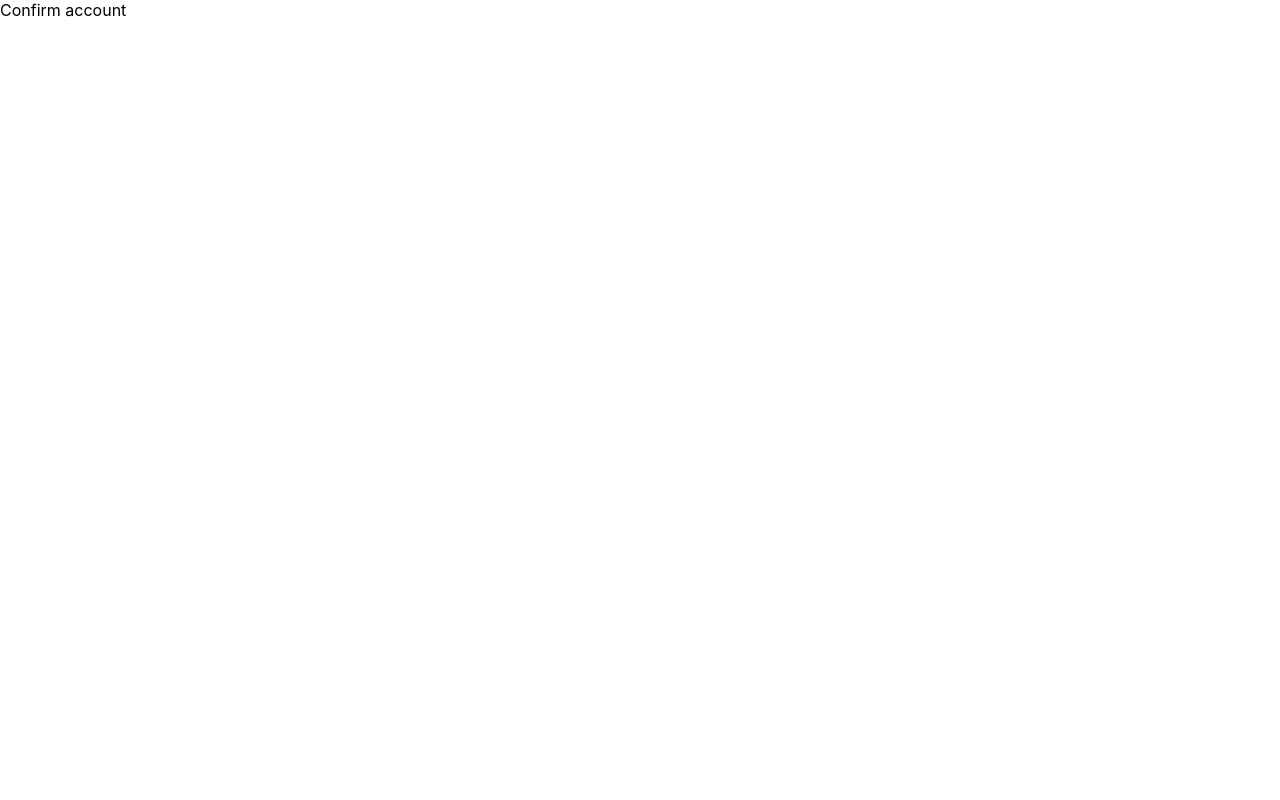
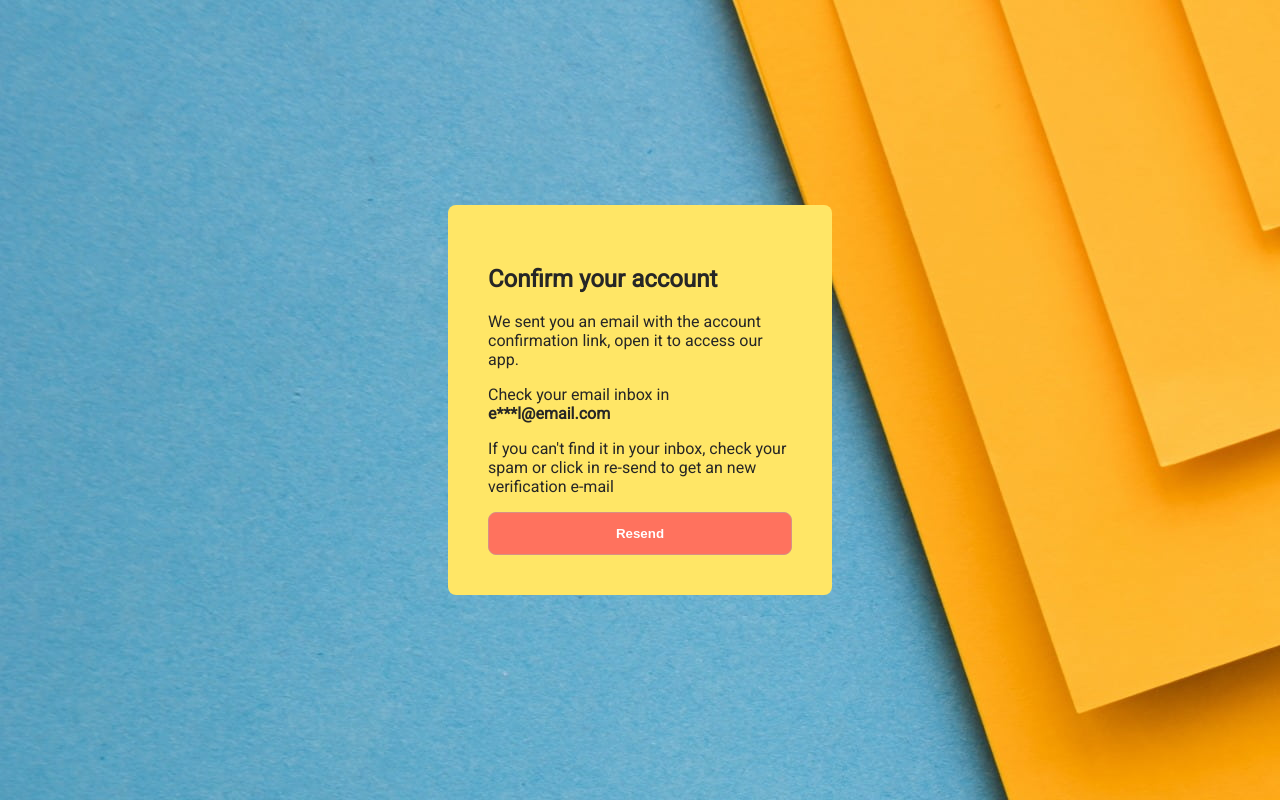
Before and after one commit to PabloAbreuDev/open_notes_frontend, a Next.js app: page /confirm_account in a window 1280 px wide. Built offline with nearby package versions, Linux system fonts and the light colour scheme.

Commit message:
fix: disabling linting

```diff
--- a/pages/_document.tsx
+++ b/pages/_document.tsx
@@ -1,4 +1,4 @@
-import Document, { DocumentContext } from "next/document";
+import Document, { DocumentContext, Head, Html, Main, NextScript } from "next/document";
 import { ServerStyleSheet } from "styled-components";
 
 export default class MyDocument extends Document {
@@ -26,4 +26,24 @@ export default class MyDocument extends Document {
             sheet.seal();
         }
     }
+
+    render() {
+        return (
+            <Html>
+                <Head>
+                    <link
+                        href="https://fonts.googleapis.com/css2?family=Inter&display=optional"
+                        rel="stylesheet"
+                    />
+                    <link rel="preconnect" href="https://fonts.googleapis.com" />
+                    <link rel="preconnect" href="https://fonts.gstatic.com" />
+                    <link href="https://fonts.googleapis.com/css2?family=Roboto:ital,wght@0,300;0,400;1,300&display=swap" rel="stylesheet" />
+                </Head>
+                <body>
+                    <Main />
+                    <NextScript />
+                </body>
+            </Html>
+        )
+    }
 }
--- a/pages/confirm_account/index.tsx
+++ b/pages/confirm_account/index.tsx
@@ -1,6 +1,86 @@
+import { api } from "../../services/api";
+import Swal from "sweetalert2";
+import * as yup from "yup";
+import { useFormik } from "formik";
+import { useState } from "react";
+import jwt_decode from "jwt-decode";
+import background from '../../public/background.jpg'
+import { useRouter } from "next/router";
+import { ConfirmAccountBackGround, ConfirmAccountPanel } from "./styled";
+import { protectEmail } from "../../utils/string";
+
+
+
 function ConfirmAccount() {
-  return <>Confirm account</>;
+  const [loading, setLoading] = useState<boolean>(false);
+  const router = useRouter()
+
+
+  const formik = useFormik({
+    initialValues: {
+      email: "",
+      password: "",
+    },
+    validationSchema: yup.object({
+      email: yup
+        .string()
+        .email("Use a valid e-mail")
+        .required("This field is required"),
+      password: yup
+        .string()
+        .min(6, "Password is too short - should be 6 chars minimum.")
+        .max(30, "Password is too long - should be 30 chars maximum.")
+        .required("This field is required"),
+    }),
+    async onSubmit(values, formikHelpers) {
+      setLoading(true);
+      try {
+
+        const { data } = await api.put<{ token: string }>("/users/login", {
+          email: values.email,
+          password: values.password,
+        });
+
+        const decoded: { id: string, verified: boolean } = jwt_decode(data.token)
+
+        if (!decoded.verified) {
+          router.push("confirm_account/")
+        }
+      } catch (err: any) {
+        console.log(err)
+
+        Swal.fire({
+          icon: "warning",
+          title: "Something went wrong",
+          html: err.response.data.message,
+        });
+
+      }
+      setLoading(false);
+    },
+  });
+
+  return (
+    <ConfirmAccountBackGround style={{ backgroundImage: `url(${background.src})` }}>
+      <ConfirmAccountPanel>
+        <div className="right-side content-box">
+          <h2>Confirm your account</h2>
+          <p>
+            We sent you an email with the account confirmation link, open it to access our app.
+          </p>
+
+          <p>
+            Check your email inbox in <b>{protectEmail("email@email.com")}</b></p>
+
+          <p>If you can't find it in your inbox, check your spam or click in re-send to get an new verification e-mail</p>
+
+          <button type="submit">
+            {loading ? "Wait a second..." : "Resend"}
+          </button>
+        </div>
+      </ConfirmAccountPanel>
+    </ConfirmAccountBackGround >
+  );
 }
 
-
-export default ConfirmAccount
+export default ConfirmAccount;
--- /dev/null
+++ b/pages/confirm_account/styled.ts
@@ -0,0 +1,48 @@
+import styled from "styled-components";
+
+export const ConfirmAccountBackGround = styled.div`
+  background: #bfe7f6;
+  width: 100%;
+  height: 100vh;
+  display: flex;
+  align-items: center;
+  justify-content: center;
+`;
+
+export const ConfirmAccountPanel = styled.div`
+  display: flex;
+  font-family: "Roboto", sans-serif;
+  color: #262626;
+
+  .content-box {
+    width: 30vw;
+    padding: 40px;
+    border-radius: 8px;
+    @media only screen and (max-width: 768px) {
+      width: 95vw;
+    }
+  }
+
+  .right-side {
+    background-color: #ffe666;
+    margin: 0 auto;
+
+    h2 {
+      font-weight: bold;
+    }
+
+    button {
+      padding: 13px 15px 13px 15px;
+      width: 100%;
+      border: solid 1px #d79086;
+      background-color: #ff725e;
+      color: #fff;
+      font-weight: bold;
+      border-radius: 8px;
+      cursor: pointer;
+      &:hover {
+        background-color: #c15545;
+      }
+    }
+  }
+`;
--- a/pages/index.tsx
+++ b/pages/index.tsx
@@ -12,9 +12,7 @@ const Home: NextPage = () => {
         <link rel="icon" href="/favicon.ico" />
 
 
-        <link rel="preconnect" href="https://fonts.googleapis.com" />
-        <link rel="preconnect" href="https://fonts.gstatic.com" />
-        <link href="https://fonts.googleapis.com/css2?family=Roboto:ital,wght@0,300;0,400;1,300&display=swap" rel="stylesheet" />
+
 
 
 
--- a/pages/signin/styled.ts
+++ b/pages/signin/styled.ts
@@ -1,6 +1,6 @@
 import styled from "styled-components";
 
-export const SignUpBackGround = styled.div`
+export const SignInBackGround = styled.div`
   background: #bfe7f6;
   width: 100%;
   height: 100vh;
@@ -9,13 +9,13 @@ export const SignUpBackGround = styled.div`
   justify-content: center;
 `;
 
-export const SingUpPanel = styled.div`
+export const SingInPanel = styled.div`
   display: flex;
   font-family: "Roboto", sans-serif;
   color: #262626;
 
   .content-box {
-    width: 40vw;
+    width: 30vw;
     padding: 40px;
     border-radius: 8px;
     @media only screen and (max-width: 768px) {
--- a/pages/signup/styled.ts
+++ b/pages/signup/styled.ts
@@ -14,7 +14,7 @@ export const SingUpPanel = styled.div`
   color: #262626;
 
   .content-box {
-    width: 40vw;
+    width: 35vw;
     padding: 40px;
     border-radius: 8px;
     @media only screen and (max-width: 768px) {
--- a/utils/string.ts
+++ b/utils/string.ts
@@ -9,3 +9,11 @@ export const listToError = (errorList: any[]) => {
 
   return texto;
 };
+
+export const protectEmail = (mail: string) => {
+  var [name, domain] = mail.split("@");
+  var blockedName = `${name[0]}${"*".repeat(name.length - 2)}${
+    name[name.length - 1]
+  }`;
+  return `${blockedName}@${domain}`;
+};
```
Also changed, not shown: pages/signin/index.tsx (+10 -9 lines), pages/signup/index.tsx (+4 -3 lines), .eslintrc.json.
